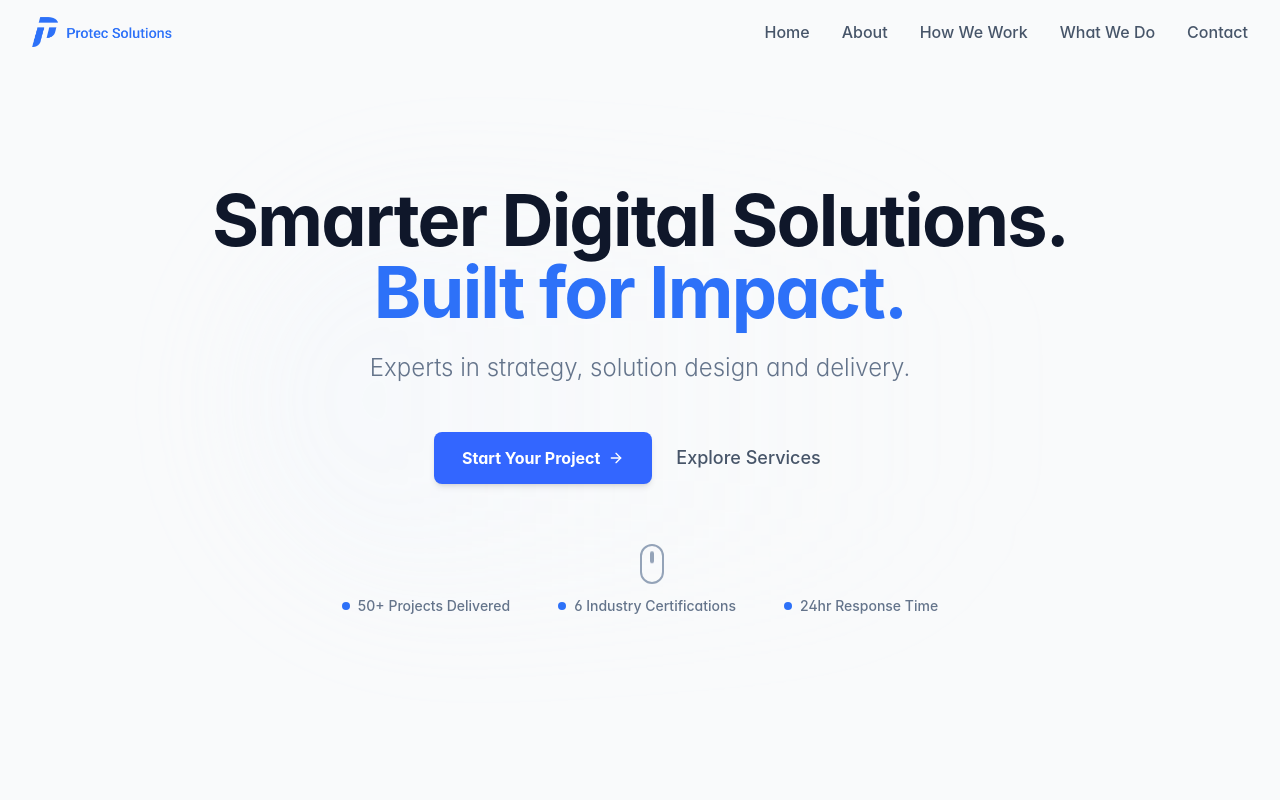
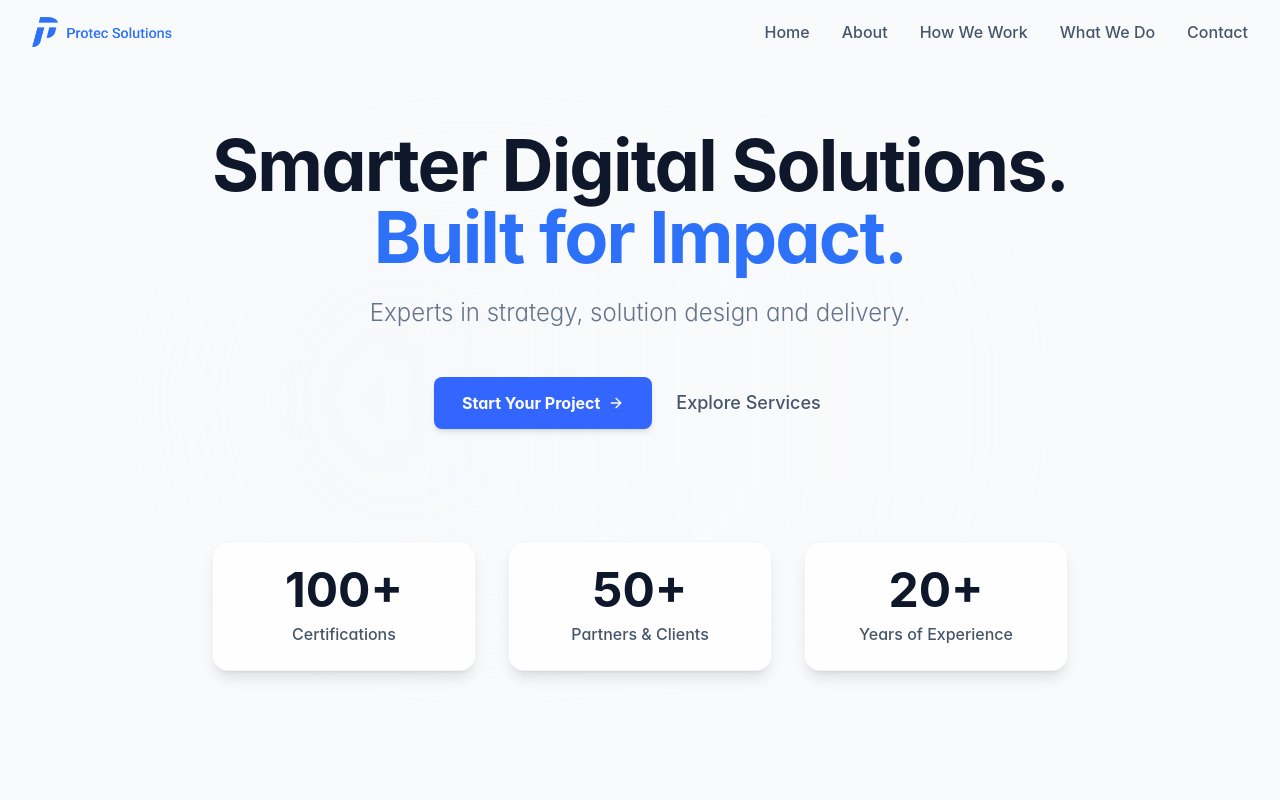
Before and after one commit to protecsolutionsau/Protecweb, a React (Vite) app: page / in a window 1280 px wide. Shown: the top 800 px of the page. Built offline with nearby package versions, Linux system fonts and the light colour scheme.

Commit message:
Remove scroll icon and add animated stats

```diff
--- a/src/components/Hero.tsx
+++ b/src/components/Hero.tsx
@@ -1,7 +1,56 @@
 import React from 'react';
+import { useState, useEffect, useRef } from 'react';
 import { ArrowRight, ChevronDown } from 'lucide-react';
 
 const Hero = () => {
+  const [counters, setCounters] = useState({
+    certifications: 0,
+    clients: 0,
+    experience: 0
+  });
+  const [hasAnimated, setHasAnimated] = useState(false);
+  const statsRef = useRef<HTMLDivElement>(null);
+
+  const animateCounter = (key: string, target: number, duration: number = 2000) => {
+    let start = 0;
+    const increment = target / (duration / 50);
+    const timer = setInterval(() => {
+      start += increment;
+      if (start >= target) {
+        setCounters(prev => ({ ...prev, [key]: target }));
+        clearInterval(timer);
+      } else {
+        setCounters(prev => ({ ...prev, [key]: Math.floor(start) }));
+      }
+    }, 50);
+  };
+
+  useEffect(() => {
+    const observer = new IntersectionObserver(
+      (entries) => {
+        entries.forEach(entry => {
+          if (entry.isIntersecting && !hasAnimated) {
+            setHasAnimated(true);
+            setTimeout(() => animateCounter('certifications', 100), 300);
+            setTimeout(() => animateCounter('clients', 50), 600);
+            setTimeout(() => animateCounter('experience', 20), 900);
+          }
+        });
+      },
+      { threshold: 0.5 }
+    );
+
+    if (statsRef.current) {
+      observer.observe(statsRef.current);
+    }
+
+    return () => {
+      if (statsRef.current) {
+        observer.unobserve(statsRef.current);
+      }
+    };
+  }, [hasAnimated]);
+
   const scrollToContact = () => {
     document.getElementById('contact')?.scrollIntoView({ behavior: 'smooth' });
   };
@@ -53,34 +102,34 @@ const Hero = () => {
           </div>
 
           {/* Trust Indicators */}
-          <div className="pt-16 animate-fade-in-up" style={{animationDelay: '0.6s'}}>
-            <div className="flex flex-col sm:flex-row items-center justify-center gap-8 sm:gap-12 text-slate-500">
-              <div className="flex items-center gap-2">
-                <div className="w-2 h-2 bg-primary-500 rounded-full"></div>
-                <span className="text-sm font-medium">50+ Projects Delivered</span>
+          <div ref={statsRef} className="pt-16 animate-fade-in-up" style={{animationDelay: '0.6s'}}>
+            <div className="grid grid-cols-1 md:grid-cols-3 gap-8 max-w-4xl mx-auto">
+              <div className="text-center p-6 bg-white/80 backdrop-blur-sm rounded-2xl border border-slate-200/50 shadow-lg">
+                <div className="text-4xl md:text-5xl font-bold text-slate-900 mb-2">
+                  {counters.certifications}+
+                </div>
+                <div className="text-slate-600 font-medium">
+                  Certifications
+                </div>
               </div>
-              <div className="flex items-center gap-2">
-                <div className="w-2 h-2 bg-primary-500 rounded-full"></div>
-                <span className="text-sm font-medium">6 Industry Certifications</span>
+              <div className="text-center p-6 bg-white/80 backdrop-blur-sm rounded-2xl border border-slate-200/50 shadow-lg">
+                <div className="text-4xl md:text-5xl font-bold text-slate-900 mb-2">
+                  {counters.clients}+
+                </div>
+                <div className="text-slate-600 font-medium">
+                  Partners & Clients
+                </div>
               </div>
-              <div className="flex items-center gap-2">
-                <div className="w-2 h-2 bg-primary-500 rounded-full"></div>
-                <span className="text-sm font-medium">24hr Response Time</span>
+              <div className="text-center p-6 bg-white/80 backdrop-blur-sm rounded-2xl border border-slate-200/50 shadow-lg">
+                <div className="text-4xl md:text-5xl font-bold text-slate-900 mb-2">
+                  {counters.experience}+
+                </div>
+                <div className="text-slate-600 font-medium">
+                  Years of Experience
+                </div>
               </div>
             </div>
           </div>
-        </div>
-
-        {/* Scroll Indicator */}
-        <div className="absolute bottom-8 left-1/2 -translate-x-1/2 animate-fade-in-up" style={{animationDelay: '0.9s'}}>
-          <button
-            onClick={scrollToWhatWeDo}
-            className="group flex flex-col items-center gap-2 text-slate-400 hover:text-slate-600 transition-all duration-300"
-          >
-            <div className="w-6 h-10 border-2 border-current rounded-full flex justify-center">
-              <div className="w-1 h-3 bg-current rounded-full mt-2 animate-bounce"></div>
-            </div>
-          </button>
         </div>
       </div>
     </section>
```
